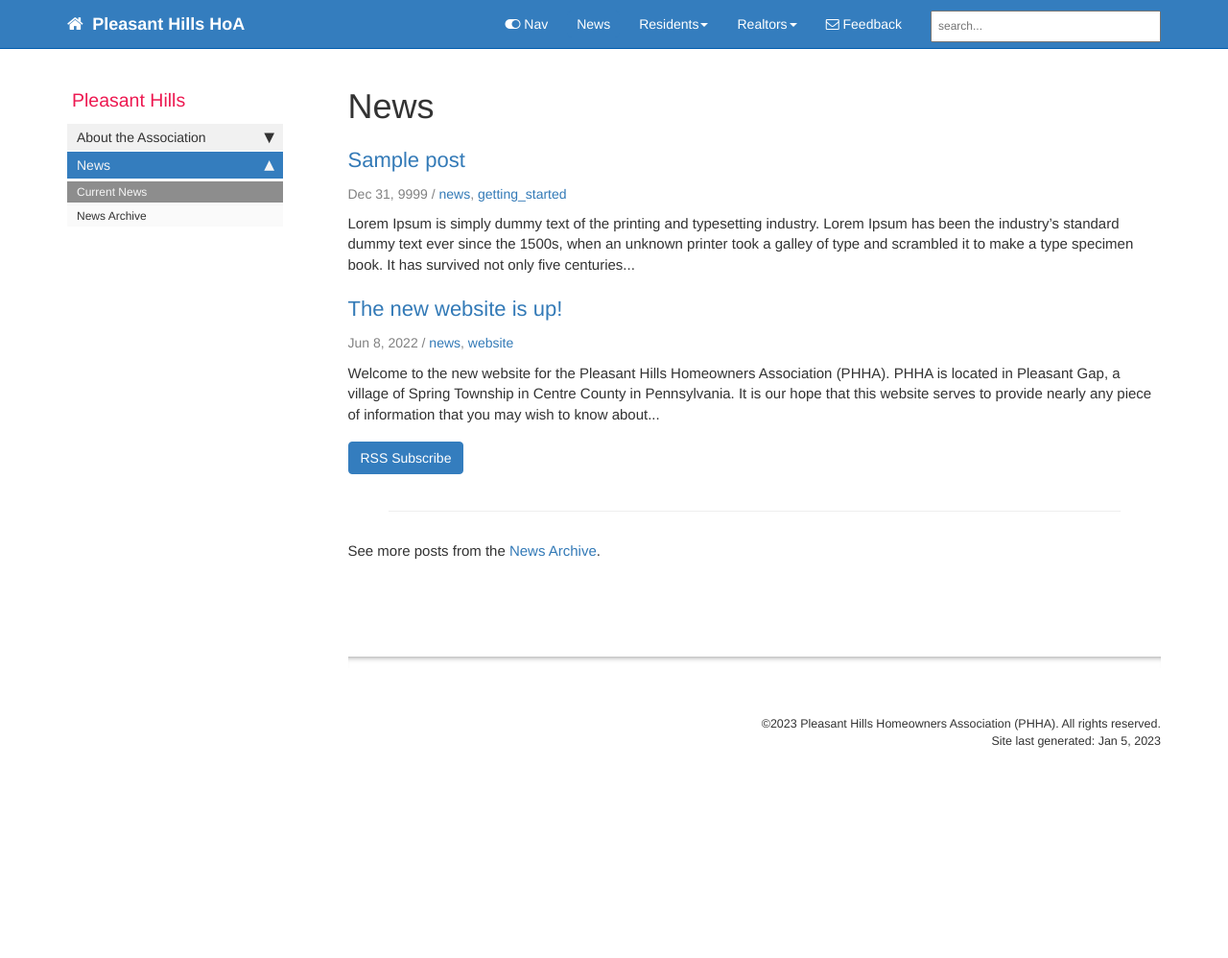
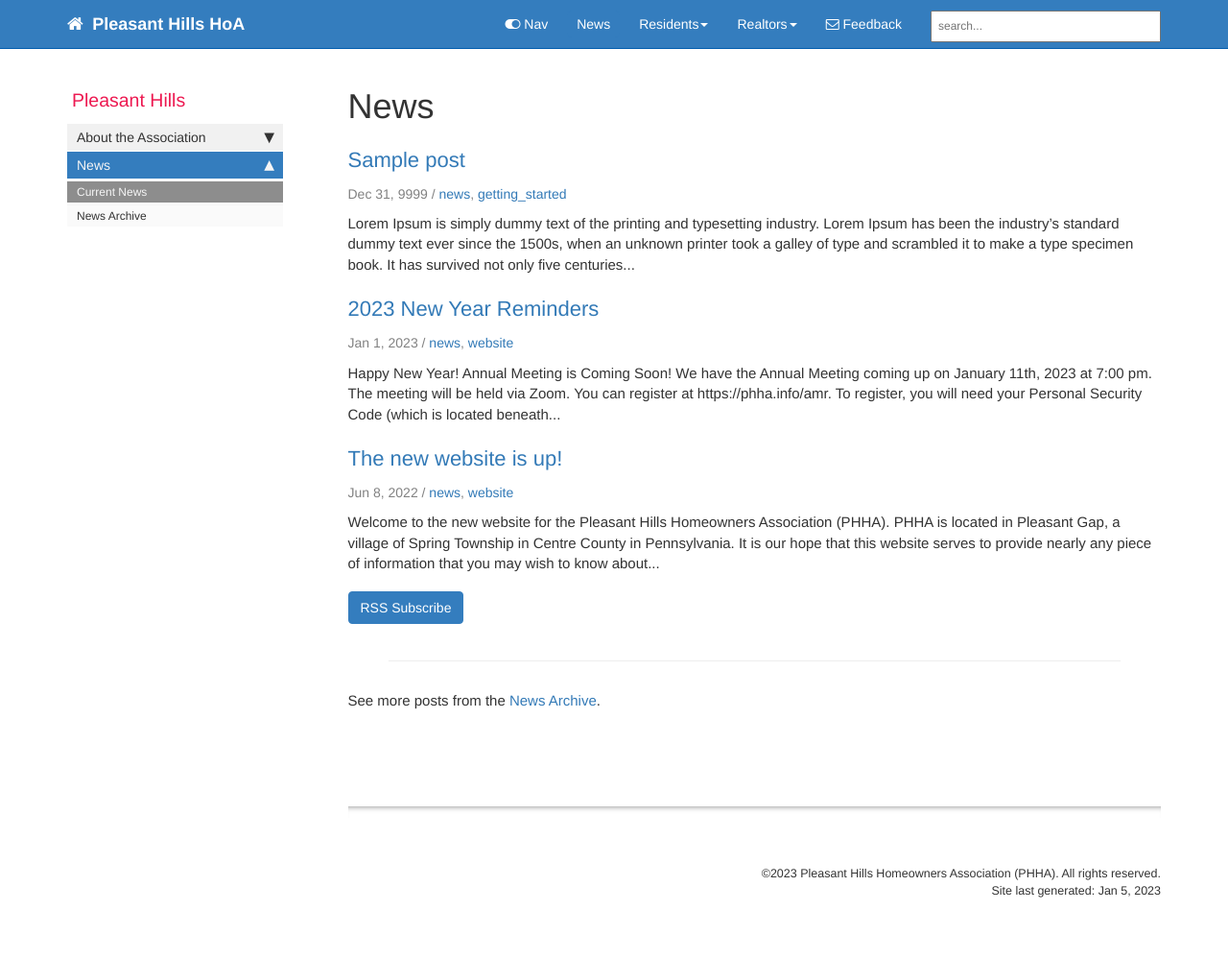
Before and after one commit to pleasanthillsha/pleasanthillsha.github.io, a Jekyll site: the page built from pages/news/news.html, in a window 1280 px wide. Shown: the whole page at 96% size. Built offline with Jekyll 4.4.1, drawn with Linux system fonts in a browser that asks for light colours; comment, search, counter and statistics services are not loaded; before the commit the page ends 900 px from its top, so only the background shows below that.

Commit message:
2023 new year note and annual meeting registration page

```diff
--- a/Gemfile
+++ b/Gemfile
@@ -17,6 +17,7 @@ gem "github-pages", "~> 225", group: :jekyll_plugins
 # If you have any plugins, put them here!
 group :jekyll_plugins do
   gem "jekyll-feed", "~> 0.12"
+  gem 'jekyll-redirect-from'
 end
 
 # Windows and JRuby does not include zoneinfo files, so bundle the tzinfo-data gem
--- /dev/null
+++ b/_posts/2023-01-03-2023-new-year-reminders.md
@@ -0,0 +1,21 @@
+---
+title:  "2023 New Year Reminders"
+date:   2023-01-01 11:00:00 -0500
+categories: website update
+permalink: new-year-reminders.html
+tags: [news, website]
+sidebar: phha_sidebar
+---
+
+# Happy New Year!
+
+## Annual Meeting is Coming Soon!
+
+We have the Annual Meeting coming up on January 11th, 2023 at 7:00 pm. The meeting will be held via Zoom. You can register at <https://phha.info/amr>. To register, you will need your Personal Security Code (which is located beneath the scratch-off sticker on the front of your postcard). If you have lost your postcard, please <contact@phha.info> and we can get you your PSC.
+
+## Annual Dues - Now Payable!
+
+2023 Annual Dues are now payable. Please send your payment to our mailing address.
+
+If you have a question for which you can't find an answer, don't hesitate to drop us a line at <contact@phha.info>
+{% include links.html %}
--- /dev/null
+++ b/pages/phha/annual_meeting_registration.html
@@ -0,0 +1,5 @@
+---
+title: Annual Meeting Registration
+redirect_from: /amr
+redirect_to: https://psu.zoom.us/meeting/register/tJYlf-yoqDwoGNWtO8Eu4mzwngGJg0XO_KgB
+---
```
Also changed, not shown: pages/phha/phha_fees.md (+9 -0 lines), Gemfile.lock.
